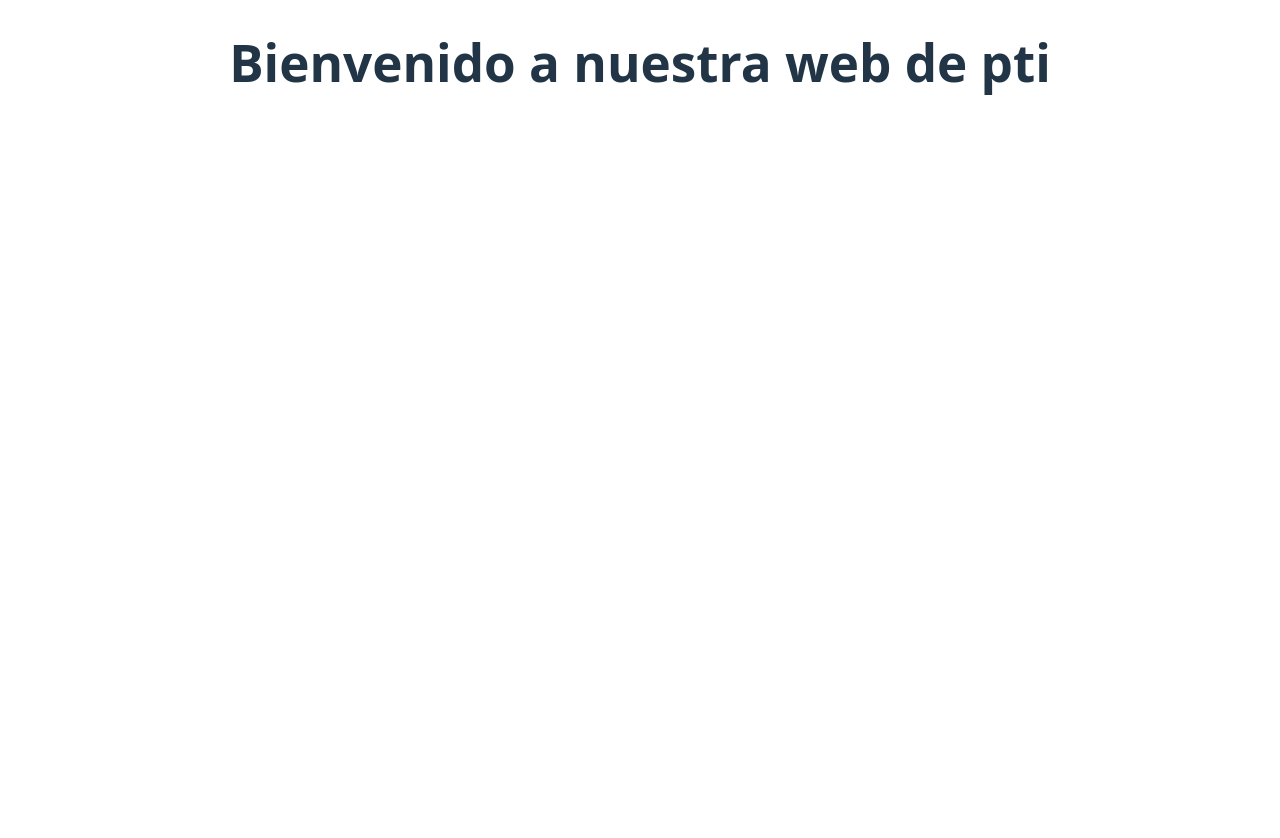
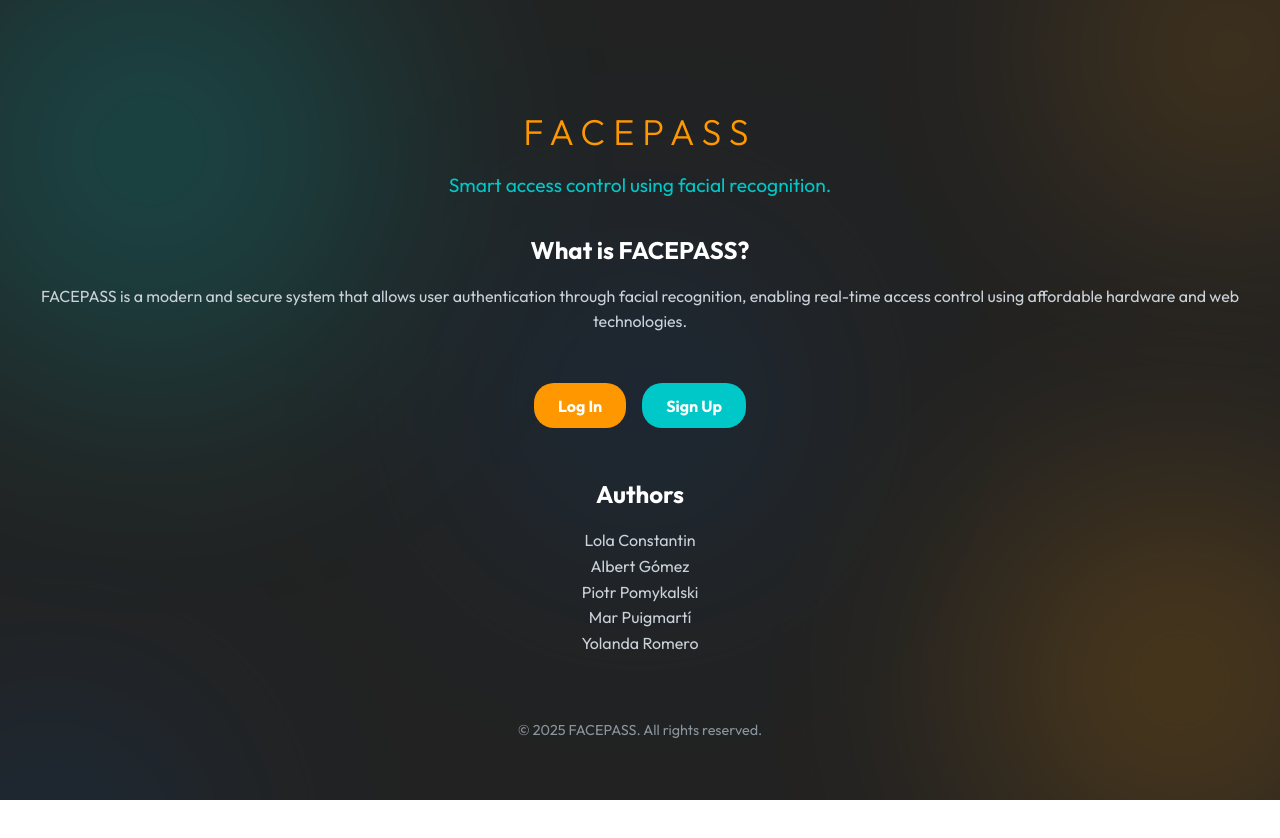
Before and after one commit to Proyecto-PTI/Frontend, a React (Vite) app: page / in a window 1280 px wide. Shown: the top 838 px of the page. Before the commit the page ends 800 px from the top, so only its background shows below. Built offline with nearby package versions, Linux system fonts and the light colour scheme.

Commit message:
mini welcome pa la pagina principal de la web

```diff
--- a/src/App.jsx
+++ b/src/App.jsx
@@ -1,12 +1,8 @@
-import { useState } from 'react'
-import reactLogo from './assets/react.svg'
-import viteLogo from '/vite.svg'
-import './App.css'
+import { useState } from 'react';
+import { BrowserRouter as Router, Route, Routes, Navigate } from 'react-router-dom'; // ⬅️ Asegúrate de importar Navigate
+import './App.css';
 
-import NavBar from './components/NavBar.jsx';
-import { BrowserRouter as Router, Route, Routes } from 'react-router-dom';  // Importar Router, Routes y Route
-
-//website frames imports
+// Frames
 import AccessAlerts from './frames/AccessAlerts';
 import AccessLogs from './frames/AccessLogs';
 import AddEntry from './frames/AddEntryPoint';
@@ -21,21 +17,14 @@ import SystemEntry from './frames/SystemEntry';
 import SystemSettings from './frames/SystemSettings';
 import UserProfile from './frames/UserProfile';
 import Users from './frames/Users';
-
-
-
+import Welcome from './frames/Welcome';
 
 function App() {
-  const [count, setCount] = useState(0)
+  const [count, setCount] = useState(0);
 
   return (
     <Router>
-      <div >
-        {/* Barra de navegación */}
-        {/* <NavBar /> */}
-
-
-
+      <div>
         {/* Rutas */}
         <Routes>
           <Route path="/dashboard" element={<Dashboard />} />
@@ -52,13 +41,14 @@ function App() {
           <Route path="/system-settings" element={<SystemSettings />} />
           <Route path="/users/:userId" element={<UserProfile />} />
           <Route path="/users" element={<Users />} />
+          <Route path="/" element={<Welcome/>} />
 
-          {/* Ruta predeterminada (página no encontrada) */}
-          <Route path="/" element={<h1>Bienvenido a nuestra web de pti</h1>} />
+          {/* Ruta para redirigir todo lo no definido */}
+          <Route path="*" element={<Navigate to="/" replace />} />
         </Routes>
       </div>
     </Router>
   );
 }
 
-export default App
+export default App;
--- /dev/null
+++ b/src/frames/Welcome.jsx
@@ -0,0 +1,56 @@
+import React from "react";
+import { Link } from "react-router-dom";
+import styles from "./Welcome.module.css";
+import Background from "../components/Background";
+
+function Welcome() {
+  return (
+    <div>
+      <Background />
+      <div className={styles.container}>
+        {/* Header */}
+        <header className={styles.header}>
+          <h1 className={styles.logo}>FACEPASS</h1>
+          <p className={styles.tagline}>
+            Smart access control using facial recognition.
+          </p>
+        </header>
+
+        {/* Section: About */}
+        <section className={styles.section}>
+          <h2>What is FACEPASS?</h2>
+          <p>
+            FACEPASS is a modern and secure system that allows user authentication
+            through facial recognition, enabling real-time access control using
+            affordable hardware and web technologies.
+          </p>
+        </section>
+
+        {/* Section: Login/Register */}
+        <section className={styles.authSection}>
+          <button className={styles.loginBtn}>Log In</button>
+          <button className={styles.registerBtn}>Sign Up</button>
+        </section>
+
+        {/* Section: Authors */}
+        <section className={styles.section}>
+          <h2>Authors</h2>
+          <ul className={styles.authorsList}>
+            <li>Lola Constantin</li>
+            <li>Albert Gómez</li>
+            <li>Piotr Pomykalski</li>
+            <li>Mar Puigmartí</li>
+            <li>Yolanda Romero</li>
+          </ul>
+        </section>
+
+        {/* Footer */}
+        <footer className={styles.footer}>
+          <p>© 2025 FACEPASS. All rights reserved.</p>
+        </footer>
+      </div>
+    </div>
+  );
+}
+
+export default Welcome;
--- /dev/null
+++ b/src/frames/Welcome.module.css
@@ -0,0 +1,89 @@
+.container {
+    color: #c9d1d9;
+    padding: 2rem;
+    min-height: 100vh;
+    font-family: Outfit, -apple-system, Roboto, Helvetica, sans-serif;
+  }
+
+  .header {
+    margin-top: 80px;
+    text-align: center;
+    margin-bottom: 2rem;
+  }
+
+  .logo {
+    color: #ff9800;
+      letter-spacing: 8px;
+      align-self: center;
+      font-size: 36px;
+      font-weight: 300;
+      margin: 0;
+  }
+
+  .tagline {
+    font-size: 1.2rem;
+    color: #00c8c8;
+  }
+
+  .section {
+    margin: 2rem 0;
+  }
+
+  .section h2 {
+    color: white;
+    margin-bottom: 0.5rem;
+  }
+
+  .section p,
+  .section li {
+    font-size: 1rem;
+    line-height: 1.6;
+  }
+
+  .techList,
+  .authorsList {
+    list-style: none;
+    padding-left: 0;
+  }
+
+  .authSection {
+    display: flex;
+    justify-content: center;
+    gap: 1rem;
+    margin: 3rem 0;
+  }
+
+  .loginBtn,
+  .registerBtn {
+    padding: 0.8rem 1.5rem;
+    border: none;
+    border-radius: 20px;
+    font-weight: bold;
+    cursor: pointer;
+    transition: background-color 0.3s;
+  }
+
+  .loginBtn {
+    background-color: #ff9800;
+    color: white;
+  }
+
+  .loginBtn:hover {
+    background-color: #ff9800;
+  }
+
+  .registerBtn {
+    background-color: #00c8c8;
+    color: white;
+  }
+
+  .registerBtn:hover {
+    background-color: #00c8c8;
+  }
+
+  .footer {
+    text-align: center;
+    margin-top: 4rem;
+    color: #8b949e;
+    font-size: 0.9rem;
+  }
```
